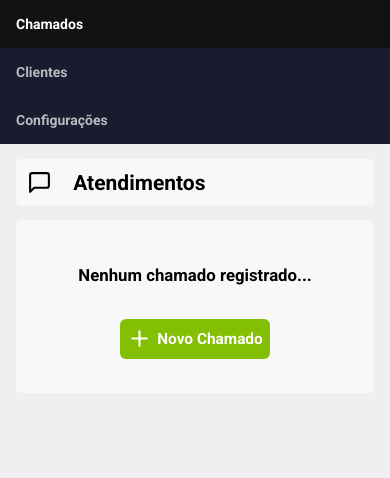
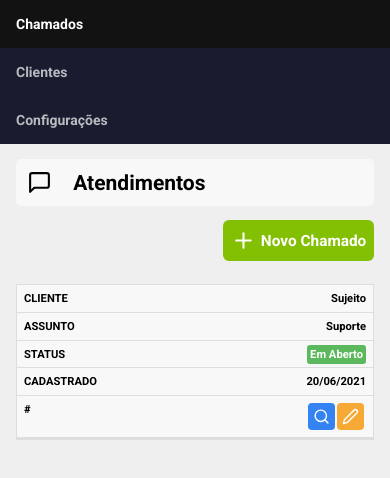
Before and after one commit to GuilhermeManfrin134/projetoSistema, a React (Create React App) app: page /dashboard in a window 390 px wide. Shown: the top 478 px of the page. Built offline with nearby package versions, Linux system fonts and the light colour scheme; no server answers; sample sign-in values are in the browser's storage.

Commit message:
Criando Tabela de Chamados

```diff
--- a/src/pages/Dashboard/dashboard.css
+++ b/src/pages/Dashboard/dashboard.css
@@ -35,3 +35,98 @@
     background-color: #5fd204;
     transform: scale(1.1);
 }
+
+table{
+    border: 1px solid #CCC;
+    border-collapse: collapse;
+    margin: 0;
+    padding: 0;
+    width: 100%;
+    table-layout: fixed;
+}
+
+table caption{
+    font-size: 1.5em;
+    margin: .5em 0 .75em;
+}
+
+table tr{
+    background-color: #f8f8f8;
+    border: 1px solid #ddd;
+}
+
+table th,
+table td{
+    padding: .62em;
+    text-align: center;
+}
+
+table th{
+    font-size: .85em;
+    letter-spacing: .1em;
+    text-transform: uppercase;
+}
+
+table td .action{
+    border: 0;
+    padding: 5px;
+    margin-right: 2px;
+    align-items: center;
+    display: inline-block;
+    border-radius: 4px;
+}
+
+table td .action svg{
+    vertical-align: middle;
+}
+
+table td .badge{
+    padding: 3px;
+    border-radius: 3px;
+    color: #fff;
+}
+
+@media screen and (max-width: 600px){
+    table{
+        border: 0;
+    }
+
+    table caption{
+        font-size: 1.3em;
+    }
+
+    table thead{
+        border: none;
+        clip: rect(0 0 0 0);
+        height: 1px;
+        margin: -1px;
+        overflow: hidden;
+        padding: 0;
+        position: absolute;
+        width: 1px;
+    }
+
+    table tr{
+        border-bottom: 3px solid #ddd;
+        display: block;
+        margin-bottom: .65em;
+    }
+
+    table td{
+        border-bottom: 1px solid #ddd;
+        display: block;
+        font-size: .8em;
+        text-align: right;
+    }
+
+    table td::before{
+        content: attr(data-label);
+        float: left;
+        font-weight: bold;
+        text-transform: uppercase;
+    }
+
+    table td:last-child{
+        border-bottom: 0;
+    }
+}
--- a/src/pages/Dashboard/index.jsx
+++ b/src/pages/Dashboard/index.jsx
@@ -6,11 +6,11 @@
 import Title from "../../components/Title";
 
 import './dashboard.css';
-import { FiMessageSquare, FiPlus } from "react-icons/fi";
+import { FiEdit2, FiMessageSquare, FiPlus, FiSearch } from "react-icons/fi";
 
 export default function Dashboard(){
 
-    const [chamados, setChamados] = useState([]);
+    const [chamados, setChamados] = useState([2]);
 
     return(
         <div>
@@ -35,6 +35,36 @@
                         <FiPlus size={25} color="#FFF"/>
                         Novo Chamado
                     </Link>
+
+                    <table>
+                        <thead>
+                            <tr>
+                                <th scope="col">Cliente</th>
+                                <th scope="col">Assunto</th>
+                                <th scope="col">Status</th>
+                                <th scope="col">Cadastrado em</th>
+                                <th scope="col">#</th>
+                            </tr>
+                        </thead>
+                        <tbody>
+                            <tr>
+                                <td data-label="Cliente">Sujeito</td>
+                                <td data-label="Assunto">Suporte</td>
+                                <td data-label="Status">
+                                    <span className="badge" style={{backgroundColor: '#5cb85c'}}>Em Aberto</span>
+                                </td>
+                                <td data-label="Cadastrado">20/06/2021</td>
+                                <td data-label="#">
+                                    <button className="action" style={{backgroundColor: '#3583f3'}}>
+                                        <FiSearch size={17} color="#FFF"/>
+                                    </button>
+                                    <button className="action" style={{backgroundColor: '#F6a935'}}>
+                                        <FiEdit2 size={17} color="#FFF"/>
+                                    </button>
+                                </td>
+                            </tr>
+                        </tbody>
+                    </table>
                 </>
                 )}
 
```
